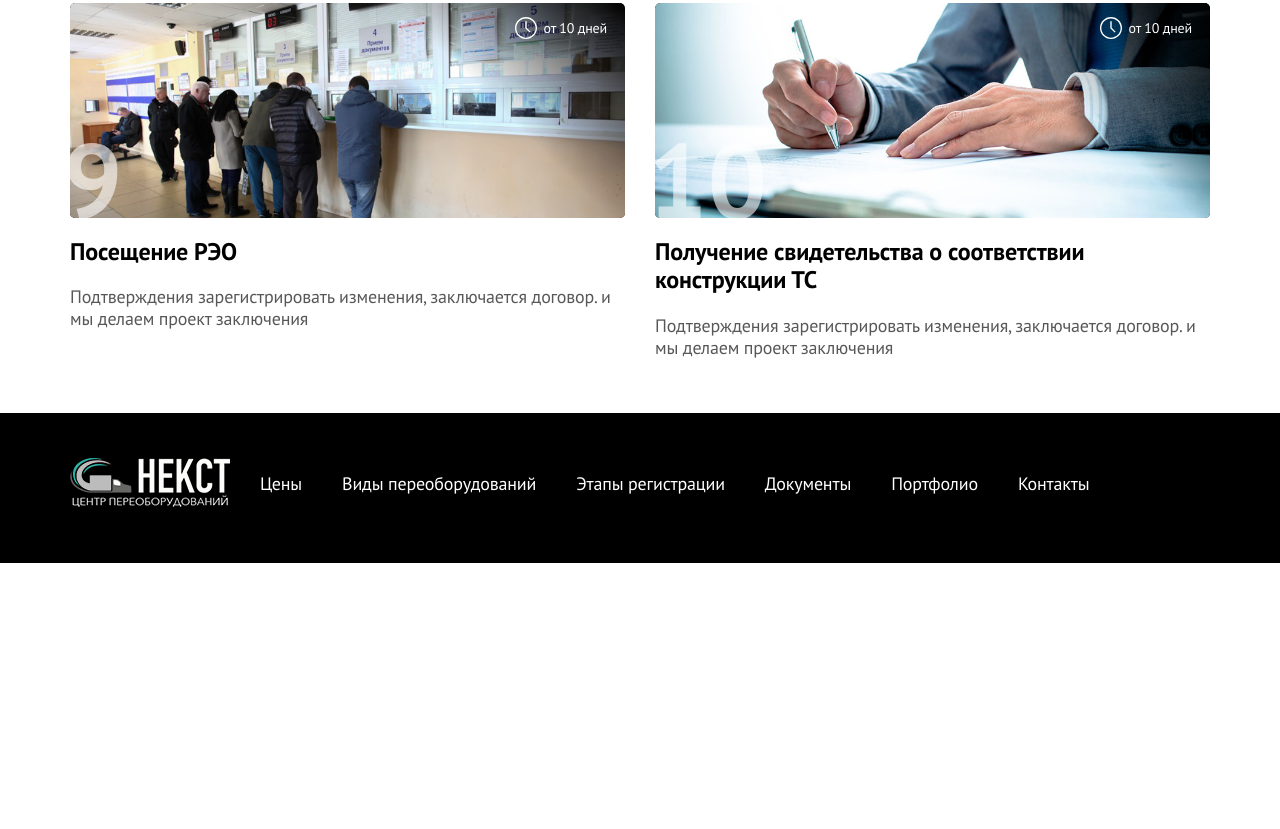
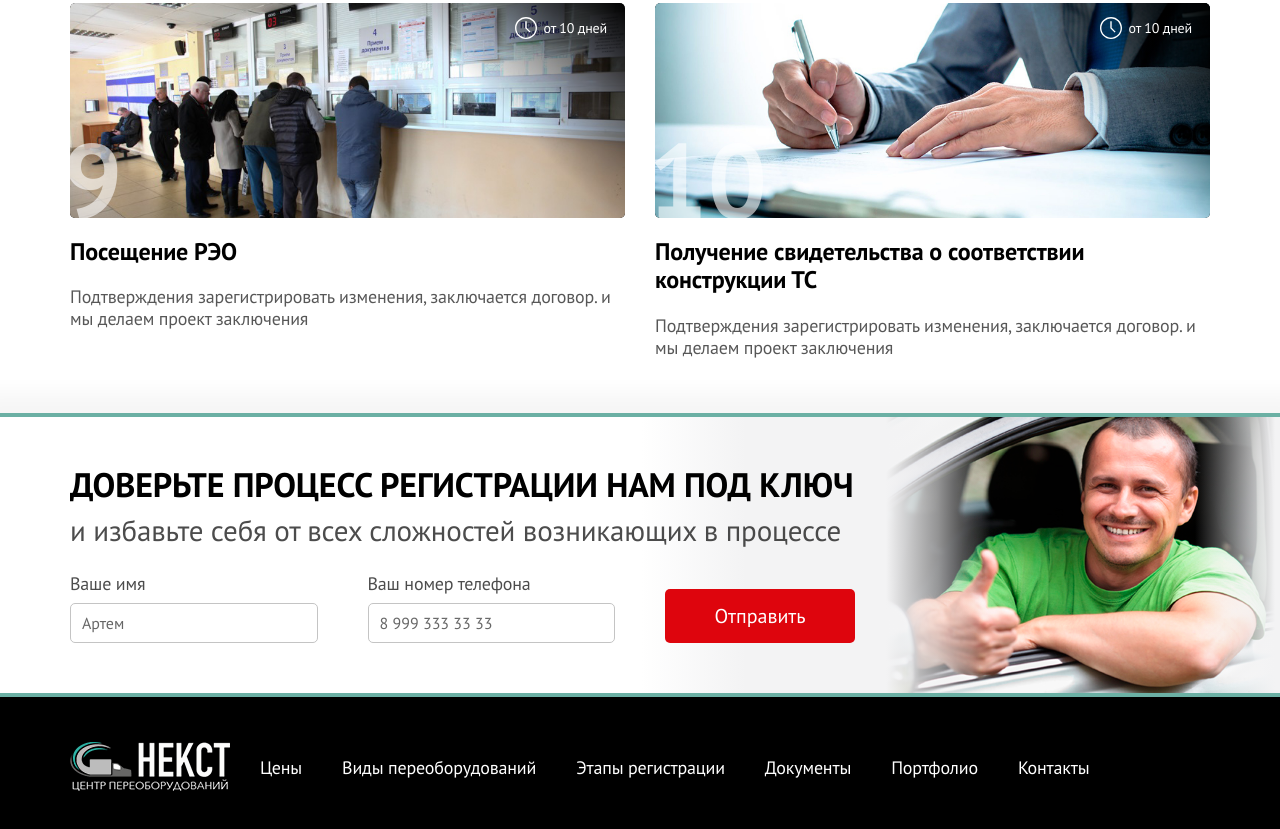
Before and after one commit to AlexKobiliansky/next_v1, a website: page app/page-stages.html in a window 1280 px wide. Shown: the part 2152-2981 px from the top of the page. Before the commit the page ends 2715 px from the top, so only its background shows below. Drawn offline with Linux system fonts and the light colour scheme.

Commit message:
section register-form complete

```diff
--- a/app/page-stages.html
+++ b/app/page-stages.html
@@ -387,6 +387,48 @@
 	</section>
 	<!-- ======= SECTION STAGES END ======= -->
 
+	<!-- ======= SECTION REGISTER-FORM START ======= -->
+	<section class="s-register-form">
+		<div class="container">
+			<div class="register-form-wrap">
+				<form class="register-form contact-form">
+					<!-- Hidden Required Fields -->
+					<input type="hidden" name="project_name" value="НЕКСТ">
+					<input type="hidden" name="admin_email" value="alexey.kobilianskiy@gmail.com">
+					<input type="hidden" name="form_subject" value="Заявка с сайта НЕКСТ">
+					<!-- END Hidden Required Fields -->
+					<input type="hidden" name="Форма" value="Регистрация под ключ">
+
+
+					<h2>Доверьте процесс регистрации нам под ключ</h2>
+					<h3>и избавьте себя от всех сложностей возникающих в процессе</h3>
+					<div class="form-labels-wrap">
+
+						<label>
+							<span>Ваше имя</span>
+							<input type="text" placeholder="Артем" name="Имя" autocomplete="off" data-validation="custom"
+								   data-validation-regexp="^[a-zA-Zа-яА-Я ]{1,50}$">
+						</label>
+
+						<label>
+							<span>Ваш номер телефона</span>
+							<input type="text" class="user-phone" name="Телефон" placeholder="8 999 333 33 33"
+								   autocomplete="off" data-validation="custom"
+								   data-validation-regexp="[0-9]{1}\s[0-9]{3}\s[0-9]{3}\s[0-9]{2}\s[0-9]{2}">
+						</label>
+
+						<button type="submit" class="btn btn-red">Отправить</button>
+					</div>
+				</form>
+
+				<div class="register-form-img-wrap">
+					<img src="img/register-form-img.jpg" alt="alt" class="register-form-img">
+				</div>
+			</div>
+		</div>
+	</section>
+	<!-- ======= SECTION REGISTER-FORM END ======= -->
+
 
 
 	<!-- ======= FOOTER START ======= -->
--- a/app/sass/base/_general.sass
+++ b/app/sass/base/_general.sass
@@ -118,7 +118,7 @@ form
       &::placeholder
         color: red!important
   .help-block
-    display: none
+    display: none!important
   textarea
     height: 70px
 
--- a/app/sass/base/_media.sass
+++ b/app/sass/base/_media.sass
@@ -5,6 +5,14 @@
 
 // ≥1200px
 +media-breakpoint-down(lg)
+
+  .register-form
+    width: 645px
+    h2
+      font-size: 28px
+    h3
+      font-size: 24px
+
 
   .stage-item-title
     font-size: 22px
@@ -122,6 +130,17 @@
 
 // ≥992px
 +media-breakpoint-down(md)
+
+  .s-register-form
+    background-color: #f3f3f4
+
+  .register-form
+    width: 100%
+    h2, h3
+      text-align: center
+
+  .register-form-img-wrap
+    display: none
 
   .stage-item
     margin-bottom: 25px
@@ -299,6 +318,20 @@
 // ≥768px
 +media-breakpoint-down(sm)
 
+  .register-form
+    h2
+      font-size: 22px
+    h3
+      font-size: 18px
+    .btn
+      width: auto
+      font-size: 16px
+      padding: 12px 20px
+    label
+      width: calc((100% - 170px)/ 2)
+      span
+        font-size: 16px
+
   .page-title
     font-size: 40px
 
@@ -373,6 +406,21 @@
 
 // ≥480px
 +media-breakpoint-down(xs)
+
+  .register-form
+    padding: 40px 0
+    h2, h3
+      line-height: 1.2
+    .form-labels-wrap
+      flex-direction: column
+    label
+      width: 100%
+      margin-bottom: 15px
+    .btn
+      width: 100%
+      font-size: 18px
+      padding: 15px
+      margin-top: 10px
 
   .page-title
     font-size: 32px
@@ -551,6 +599,12 @@
 
 @media (max-width: 390px)
 
+  .register-form
+    h2
+      font-size: 20px
+    h3
+      font-size: 16px
+
   .stage-item
     &-img
       height: 160px
--- /dev/null
+++ b/app/sass/layout/_s-register-form.sass
@@ -0,0 +1,62 @@
+.s-register-form
+  position: relative
+  z-index: 2
+  box-shadow: 0 0 20px 20px rgba(#000, .04)
+  border-top: 4px solid $accent-green
+  border-bottom: 4px solid $accent-green
+  overflow: hidden
+
+.register-form-wrap
+  display: flex
+  justify-content: space-between
+  align-items: center
+  position: relative
+
+.register-form-img-wrap
+  position: absolute
+  right: -85px
+  &:before, &:after
+    content: ''
+    position: absolute
+    height: 100%
+    top: 0
+  &:before
+    width: 350px
+    left: -190px
+    background-image: linear-gradient(to right,transparent 0,#f3f3f4 30%,#f3f3f4 70%,rgba(243,243,244,.6) 85%,transparent 100%)
+  &:after
+    width: 1000px
+    background-image: linear-gradient(to left, #f3f3f4 0, #f3f3f4 92%, transparent 100%)
+    right: -900px
+
+.register-form
+  width: 785px
+  padding: 50px 0
+  position: relative
+  z-index: 3
+  h2
+    font-size: 34px
+    text-transform: uppercase
+    line-height: 1
+    margin-bottom: 15px
+  h3
+    font-size: 29px
+    color: rgba(#000, .7)
+    font-weight: normal
+    line-height: 1
+    margin-bottom: 30px
+  .form-labels-wrap
+    display: flex
+    justify-content: space-between
+    align-items: flex-end
+  .btn
+    width: 190px
+  label
+    margin-bottom: 0
+    width: calc((100% - 290px)/2)
+    span
+      display: block
+      font-size: 18px
+      color: rgba(#000, .7)
+      line-height: 1
+      margin-bottom: 10px
--- a/app/sass/main.sass
+++ b/app/sass/main.sass
@@ -18,6 +18,7 @@
 @import layout/s-page-meta
 @import layout/s-features
 @import layout/s-stages
+@import layout/s-register-form
 @import layout/footer
 
 
```
Also changed, not shown: app/css/main.min.css, app/img/register-form-img.jpg (added).
